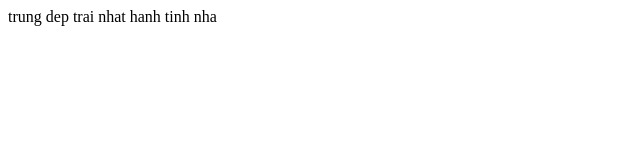
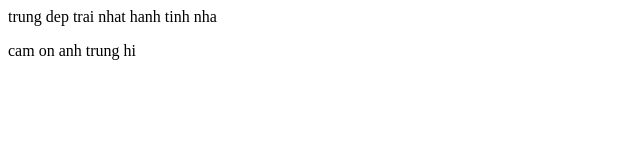
Before and after one commit to hongoctrungit/github-demo, a plain HTML site: page index.html in a window 1280 px wide. Shown: the whole page, without its empty margins (0-640 px from the left). Drawn offline with Linux system fonts and the light colour scheme.

Commit message:
khong co noi dung

```diff
--- a/index.html
+++ b/index.html
@@ -1 +1,2 @@
 <p>trung dep trai nhat hanh tinh nha</p>
+<p>cam on anh trung hi</p>
```
